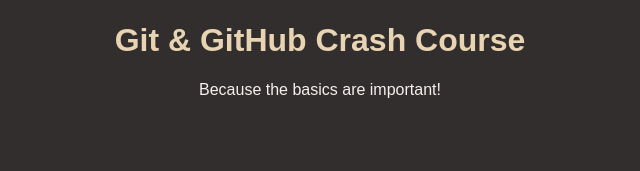
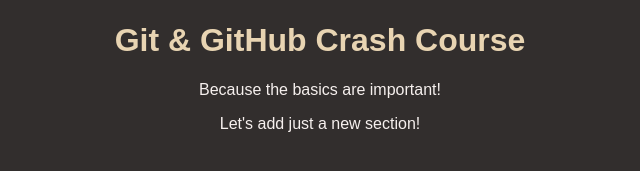
Before and after one commit to rodfari/udemyclass, a plain HTML site: page index.html in a window 1280 px wide. Shown: the part 147-318 px from the top of the page, without its empty margins (320-960 px from the left). Drawn offline with Linux system fonts and the light colour scheme.

Commit message:
new <section> added

```diff
--- a/index.html
+++ b/index.html
@@ -11,5 +11,6 @@
     <img id="logo" src="logo.png" alt="A logo that contains the word 'Git'" />
     <h1>Git & GitHub Crash Course</h1>
     <p>Because the basics are important!</p>
+    <section>Let's add just a new section!</section>
   </body>
 </html>
```
